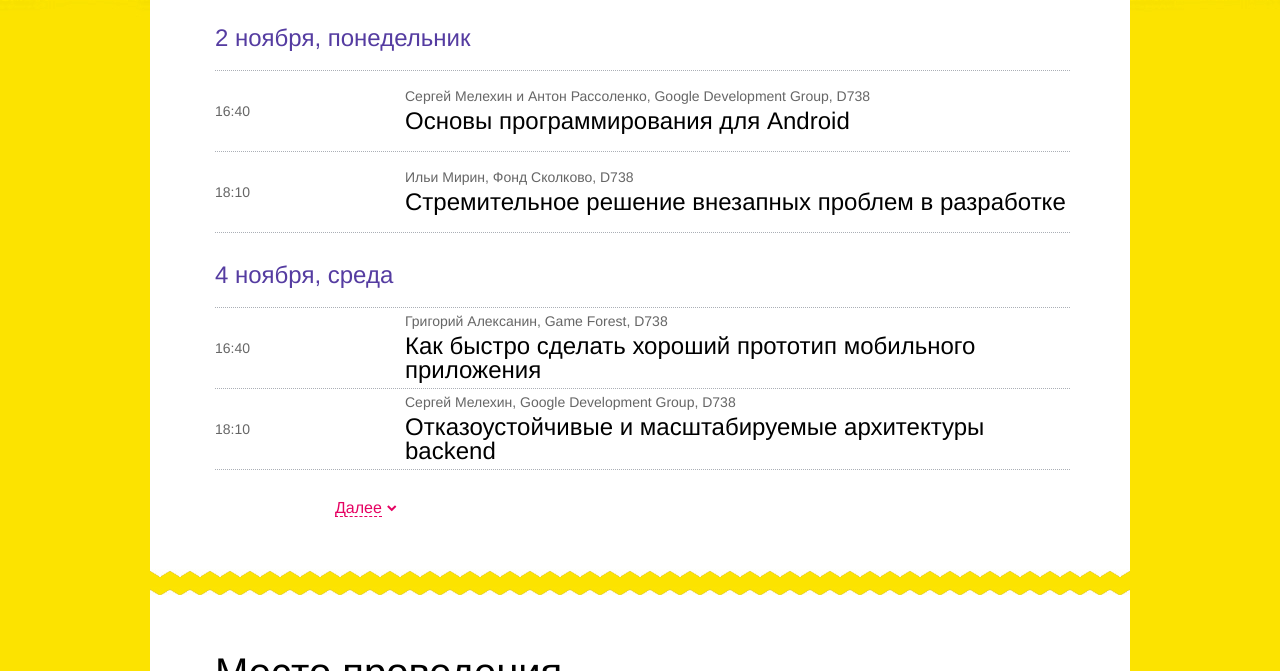
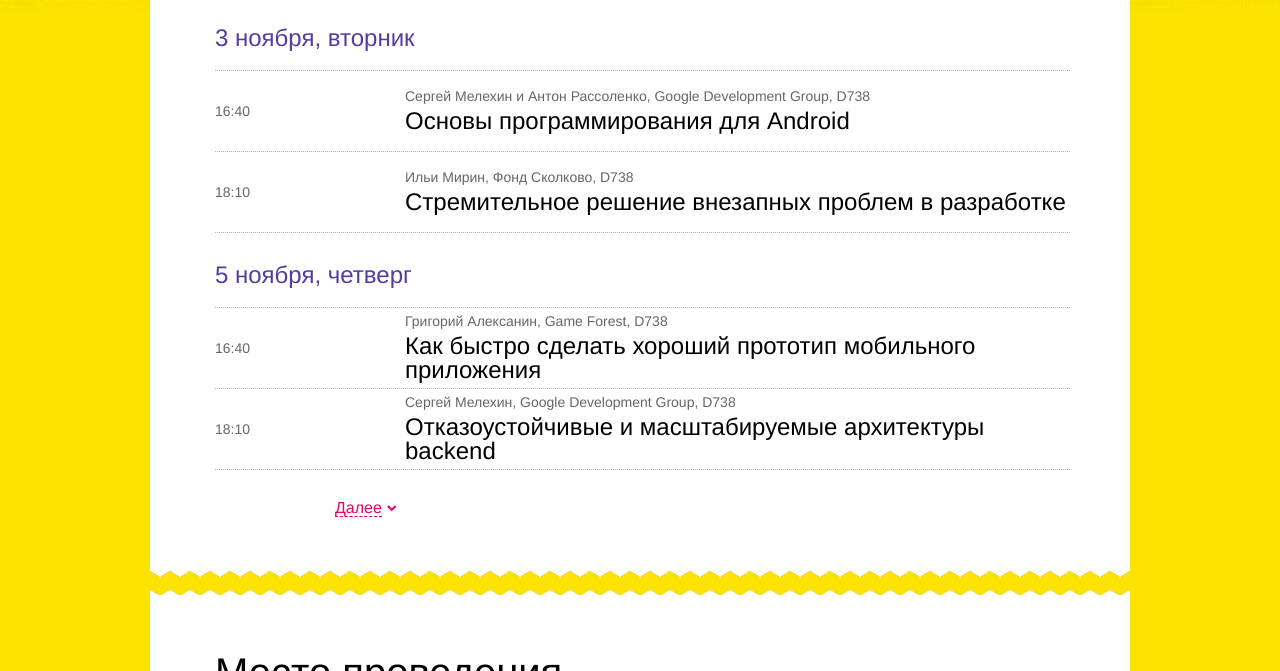
Before and after one commit to daniilr/vlhack, a website: page index.html in a window 1280 px wide. Both pictures are taken after a click on the element "Далее". Shown: the part 639-1310 px from the top of the page. Drawn offline with Linux system fonts and the light colour scheme.

Commit message:
Даты

```diff
--- a/index.html
+++ b/index.html
@@ -41,7 +41,7 @@
 			<h3 class="section__title">Расписание событий (предварительно)</h3>
 
 			<div class="schedule">
-				<p class="schedule__date">2 ноября, понедельник</p>
+				<p class="schedule__date">3 ноября, вторник</p>
 				<ul class="schedule__list">
 					<!--<li class="schedule-item">-->
 						<!--<div class="schedule-item__time">14:00 - 15:00</div>-->
@@ -72,7 +72,7 @@
 				<span class="schedule__more link">Далее<i class="fa fa-chevron-down"></i></span>
 			</div>
 			<div class="schedule">
-				<p class="schedule__date">4 ноября, среда</p>
+				<p class="schedule__date">5 ноября, четверг</p>
 				<ul class="schedule__list">
 					<li class="schedule-item">
 						<div class="schedule-item__time">16:40</div>
```
